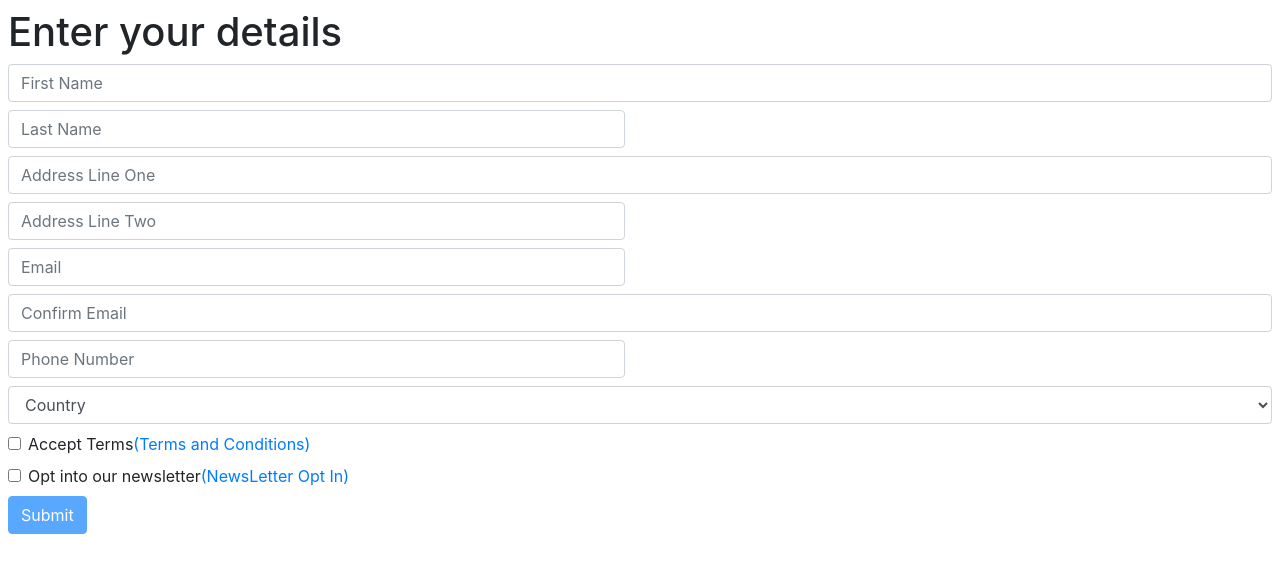
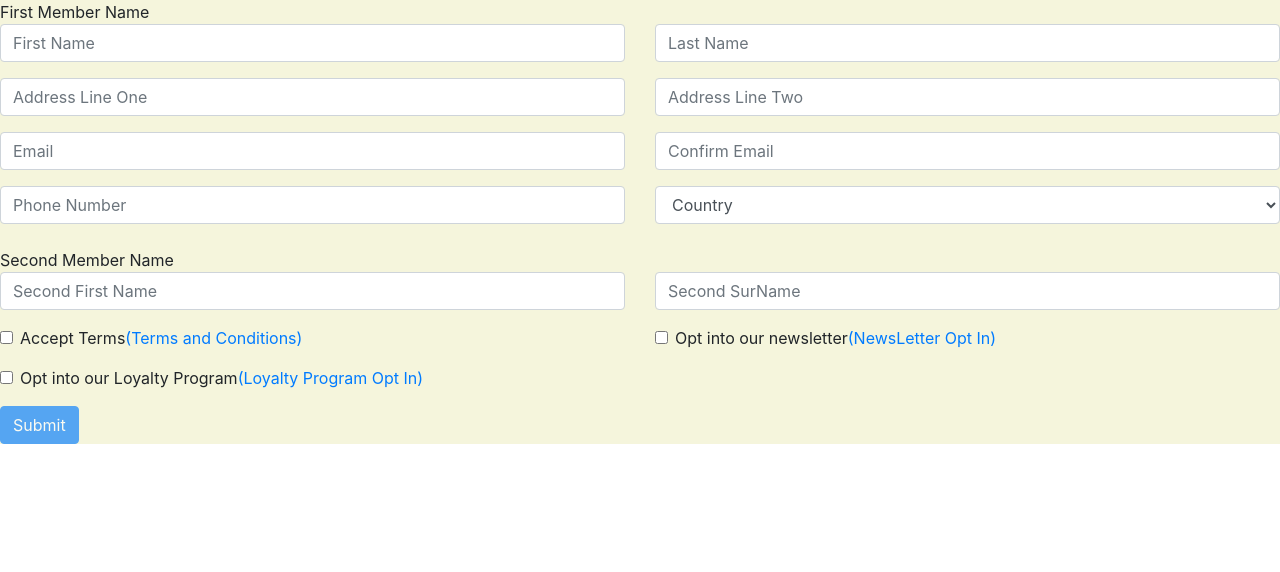
Before and after one commit to douglassantanna/dynamic-form, an Angular app: page / in a window 1280 px wide. Shown: the top 572 px of the page. Built offline with nearby package versions, Linux system fonts and the light colour scheme.

Commit message:
changing way of showing app-form-control-component

```diff
--- a/src/app/app.component.html
+++ b/src/app/app.component.html
@@ -1,20 +1,28 @@
-<div class="m-2">
-  <h1>{{ title }}</h1>
+<form [formGroup]="dynamicForm" style="background-color: beige;">
+  <div class="row">
+    <div class="form-group col-md-12 mb-0" *ngIf="isFamilyMembership">
+      <label class="mb-0">First Member Name</label>
+    </div>
 
-  <div >
-    <section class="second-member">
-      <label for="basic-url" class="form-label m-2" *ngIf="isFamilyMembership">Second Member Name</label>
-      <div *ngFor="let control of secondColumnControls;let i = index">
-        <app-form-control [control]="control" [dynamicForm]="dynamicForm" [index]="i"></app-form-control>
-      </div>
-    </section>
+    <div *ngFor="let control of firstColumnControls" class="form-group col-md-6">
+      <app-form-control [control]="control" [dynamicForm]="dynamicForm">
+      </app-form-control>
+    </div>
 
-    <section class="first-member">
-      <label for="basic-url" class="form-label m-2" *ngIf="isFamilyMembership">First Member Name</label>
-      <div *ngFor="let control of firstColumnControls;let i = index">
-        <app-form-control [control]="control" [dynamicForm]="dynamicForm" [index]="i"></app-form-control>
-      </div>
-    </section>
+    <div class="form-group col-md-12 mb-0" *ngIf="isFamilyMembership">
+      <label class="mb-0">Second Member Name</label>
+    </div>
+    <div *ngFor="let control of secondColumnControls" class="form-group col-md-6">
+      <app-form-control [control]="control" [dynamicForm]="dynamicForm">
+      </app-form-control>
+    </div>
+  </div>
+
+  <div class="row">
+    <div  *ngFor="let control of checkboxesColumnControls" class="form-group col-md-6">
+      <app-form-control [control]="control" [dynamicForm]="dynamicForm">
+      </app-form-control>
+    </div>
   </div>
 
   <button
@@ -22,5 +30,15 @@
     type="button"
     (click)="onSubmit()"
     [disabled]="dynamicForm.invalid"
-    >Submit</button>
+    >Submit
+  </button>
+</form>
+
+<div class="container" *ngIf="false">
+  <div style="background-color: lightblue;">
+    <div class="col" style="background-color: rgb(68, 189, 230);">col 1</div>
+    <div class="col" style="background-color: rgb(32, 179, 84);">col 2</div>
+    <div class="col" style="background-color: rgb(167, 244, 90);">col 3</div>
+    <div class="col" style="background-color: rgb(236, 244, 90);">col 4</div>
+  </div>
 </div>
--- a/src/app/app.component.ts
+++ b/src/app/app.component.ts
@@ -20,11 +20,13 @@ export class AppComponent implements OnInit {
   controls: any[] = [];
   filteredControls: any[] = [];
   isMembeship = true;
-  isFamilyMembership = false;
+  isFamilyMembership = true;
+  isTitle = false;
   selectedEvent = true;
   firstColumnControls: any[] = [];
   secondColumnControls: any[] = [];
-
+  checkboxesColumnControls: any[] = [];
+  titleRowColumnsControls: any[] = [];
   constructor(
     private controlService:ControlService,
     private fb:FormBuilder
@@ -36,9 +38,29 @@ export class AppComponent implements OnInit {
   setCheckboxValue(field:any, event:any){
     this.dynamicForm.get(field)?.setValue(event.target.checked);
   }
+
+  getControlClass(controlName: string): object {
+    return {
+      'col-md-4 mb-2': this.isControlTitle(controlName),
+      'mb-2': !this.isControlTitle(controlName)
+    };
+  }
+
+  preventSpacing(event: any, control: any) {
+    if (!control.name.toLocaleLowerCase().includes("address")) {
+      event.preventDefault();
+    }
+  }
+
+  private isControlTitle(controlName: string): boolean {
+    return controlName === 'title';
+  }
   private generateForm() {
     const formGroup: any = {};
-    this.filteredControls = this.controls;
+
+    this.filteredControls = this.controls.filter((control:any) => control.enabled);
+
+    this.isTitle = this.filteredControls.some((control: any) => control.name === 'title');
 
     if (this.isMembeship || this.selectedEvent) {
       this.filteredControls = this.filteredControls.filter((control: any) => control.name !== 'home');
@@ -50,17 +72,34 @@ export class AppComponent implements OnInit {
     }
 
     if(this.isFamilyMembership){
-      this.secondColumnControls = this.filteredControls.filter((control:any) => control.name.includes('second'))
-      this.firstColumnControls = this.filteredControls.filter((control:any) => !control.name.includes('second'))
+      this.secondColumnControls = this.filteredControls.filter((control:any) => control.name.includes('second') && control.type != 'checkbox')
+      this.firstColumnControls = this.filteredControls.filter((control:any) => !control.name.includes('second') && control.type != 'checkbox')
+    }
+
+    this.checkboxesColumnControls = this.filteredControls.filter((control:any)=> control.type == 'checkbox')
+    if(this.checkboxesColumnControls){
+      this.firstColumnControls = this.filteredControls.filter((control:any) => !control.name.includes('second') && control.type != 'checkbox')
+    }
+
+    if (this.isTitle) {
+      this.titleRowColumnsControls = this.filteredControls.filter((control: any) =>
+      ['title', 'firstName', 'surName'].includes(control.name)
+      );
+
+      const excludedControlNames = ['title', 'firstName', 'surName'];
+
+      this.firstColumnControls = this.filteredControls.filter((control: any) =>
+      !excludedControlNames.includes(control.name)
+      );
+
+      this.firstColumnControls = this.firstColumnControls.filter((control:any) => control.type != 'checkbox')
     }
 
     for (let field of this.filteredControls) {
-      if (field.enabled) {
-        formGroup[field.name] = [field.value, [
-          field.validators.required ? Validators.required : Validators.nullValidator,
-          field.name === 'email' ? Validators.email : Validators.nullValidator]
-        ];
-      }
+      formGroup[field.name] = [field.value, [
+        field.validators.required ? Validators.required : Validators.nullValidator,
+        field.name === 'email' ? Validators.email : Validators.nullValidator]
+      ];
     }
 
     this.dynamicForm = this.fb.group(formGroup);
@@ -68,6 +107,8 @@ export class AppComponent implements OnInit {
     if (this.dynamicForm.get('confirmemail')) {
       this.dynamicForm.get('confirmemail')?.setValidators([createConfirmEmailValidator(this.dynamicForm), Validators.required]);
     }
+
+    console.log(this.dynamicForm.value)
   }
   private getControls(){
     this.controlService.getControls().subscribe({
--- a/src/app/form-control/form-control.component.html
+++ b/src/app/form-control/form-control.component.html
@@ -1,7 +1,7 @@
 <form [formGroup]="dynamicForm">
-  <div *ngIf="control?.enabled" class="row">
+  <div *ngIf="control?.enabled">
     <ng-container [ngSwitch]="control?.type">
-      <div *ngSwitchCase="'text'" [ngClass]="(index % 2 == 0) ? 'col-12 mb-2' : 'col-md-6 mb-2'">
+      <div *ngSwitchCase="'text'">
         <input
           class="form-control"
           [type]="control?.type"
@@ -11,7 +11,7 @@
           [required]="control?.validators?.required"
         />
       </div>
-      <div *ngSwitchCase="'number'" [ngClass]="(index % 2 == 0) ? 'col-12 mb-2' : 'col-md-6 mb-2'">
+      <div *ngSwitchCase="'number'">
         <input
           class="form-control"
           [type]="control?.type"
@@ -21,7 +21,7 @@
           [required]="control?.validators?.required"
         />
       </div>
-      <div *ngSwitchCase="'email'" [ngClass]="(index % 2 == 0) ? 'col-12 mb-2' : 'col-md-6 mb-2'">
+      <div *ngSwitchCase="'email'">
         <input
           class="form-control"
           [type]="control?.type"
@@ -31,7 +31,7 @@
           [required]="control?.validators?.required"
         />
       </div>
-      <div *ngSwitchCase="'select'" [ngClass]="(index % 2 == 0) ? 'col-12 mb-2' : 'col-md-6 mb-2'">
+      <div *ngSwitchCase="'select'" [ngClass]="getControlClass(control?.name)">
         <select
           id="floatingSelectInvalid"
           class="form-control"
@@ -45,7 +45,7 @@
           </option>
         </select>
       </div>
-      <div *ngSwitchCase="'checkbox'" [ngClass]="(index % 2 == 0) ? 'col-12 mb-2' : 'col-md-6 mb-2'">
+      <div *ngSwitchCase="'checkbox'">
         <div class="form-check">
           <input
             class="form-check-input"
@@ -65,14 +65,14 @@
 
 <div *ngIf="dynamicForm.controls[control?.name]?.invalid && (dynamicForm.controls[control?.name]?.dirty || dynamicForm.controls[control?.name]?.touched)">
   <div *ngIf="dynamicForm.controls[control?.name].hasError('email') && !dynamicForm.controls[control?.name].hasError('required')">
-    <label style="color: red;">{{control?.label}} is invalid.</label>
+    <label class="text-danger">{{control?.label}} is invalid.</label>
   </div>
 
   <div *ngIf="dynamicForm.controls[control?.name].hasError('required')">
-    <label style="color: red;">{{control?.label}} is required.</label>
+    <label class="text-danger">{{control?.label}} is required.</label>
   </div>
 
   <div *ngIf="dynamicForm.controls[control?.name]?.errors?.emailMismatch">
-    <label style="color: red;">{{control?.label}} emails don't match.</label>
+    <label class="text-danger">{{control?.label}} emails don't match.</label>
   </div>
 </div>
--- a/src/app/form-control/form-control.component.ts
+++ b/src/app/form-control/form-control.component.ts
@@ -9,11 +9,27 @@ import { FormGroup } from '@angular/forms';
 })
 export class FormControlComponent {
   @Input() control: any;
-  @Input() index: number = 0;
   @Input() dynamicForm: FormGroup = {} as FormGroup;
   constructor() { }
 
   setCheckboxValue(field:any, event:any){
     this.dynamicForm.get(field)?.setValue(event.target.checked);
   }
+
+  getControlClass(controlName: string): object {
+    return {
+      'col-md-6 mb-2': this.isControlTitle(controlName),
+      'mb-2': !this.isControlTitle(controlName)
+    };
+  }
+
+  preventSpacing(event: any, control: any) {
+    if (!control.name.toLocaleLowerCase().includes("address")) {
+      event.preventDefault();
+    }
+  }
+
+  private isControlTitle(controlName: string): boolean {
+    return controlName === 'title';
+  }
 }
--- a/src/assets/controls.json
+++ b/src/assets/controls.json
@@ -1,5 +1,22 @@
 {
     "controls": [
+          {
+            "name": "title",
+            "dashlabel": "Title",
+            "label": " Title",
+            "value": "",
+            "type": "select",
+            "enabled": false,
+            "editable": true,
+            "validators": {
+                "required": true,
+                "maxLength": null
+            },
+            "values": [
+              "Mr",
+              "Mrs"
+            ]
+        },
           {
             "name": "secondTitle",
             "dashlabel": "Second Title",
@@ -464,7 +481,7 @@
             "label": "Opt into our Loyalty Program",
             "value": "false",
             "type": "checkbox",
-            "enabled": false,
+            "enabled": true,
             "editable": false,
             "validators": {
                 "required": false,
```
Also changed, not shown: src/app/app.module.ts (+5 -3 lines).
